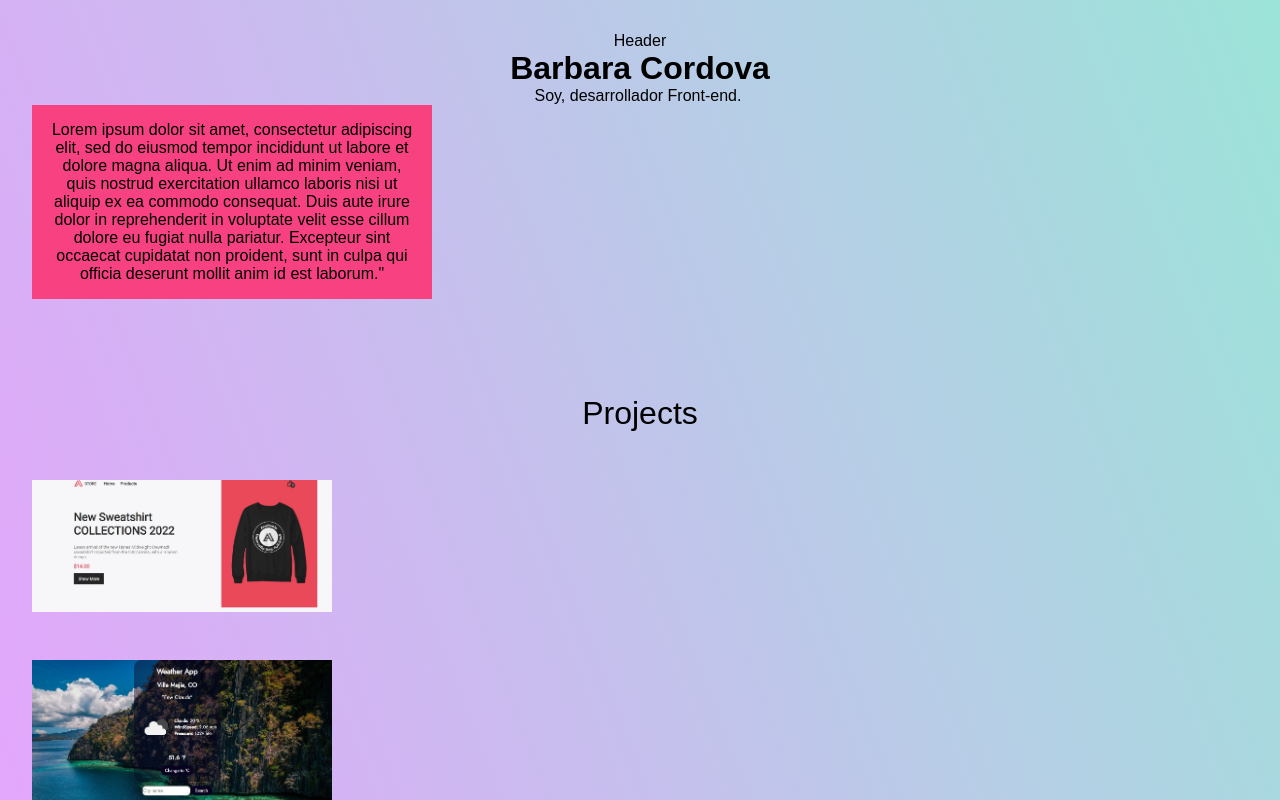
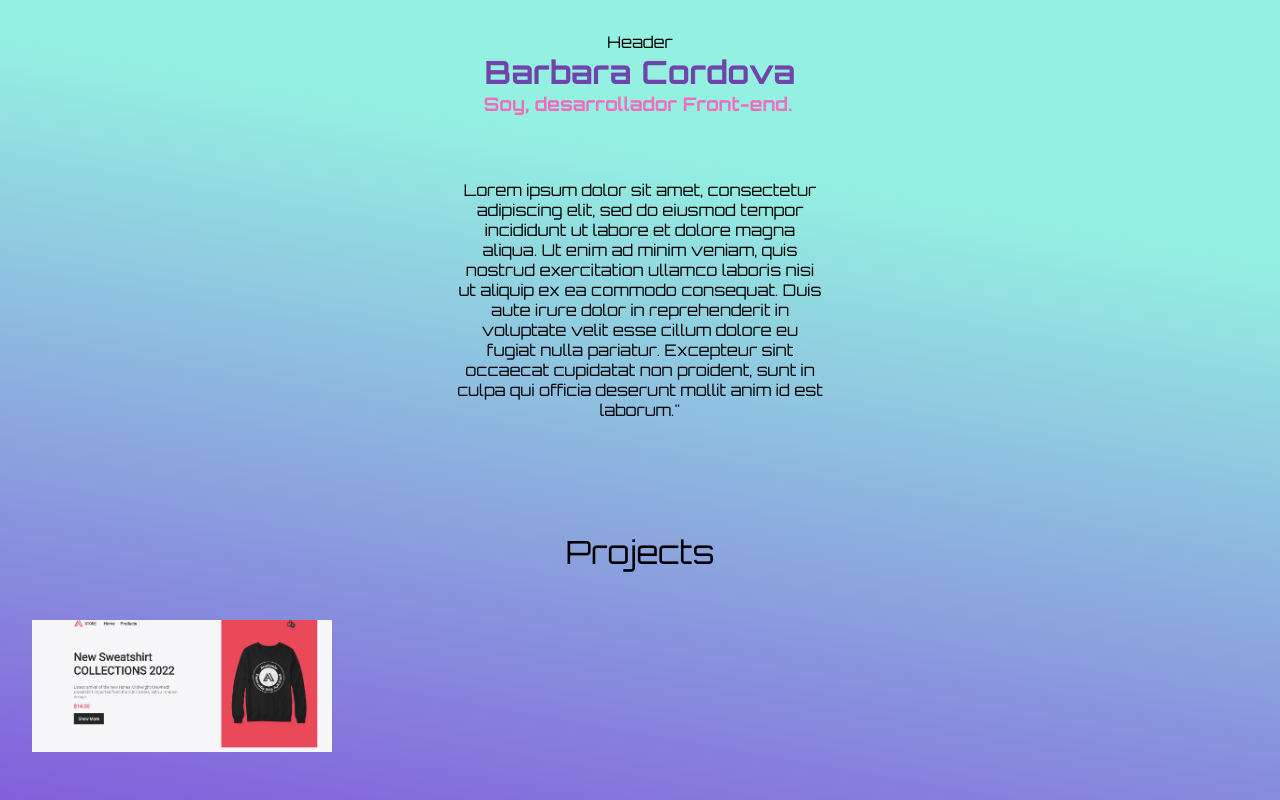
Before and after one commit to cordovabarbara/my-portfolio, a React (Vite) app: page / in a window 1280 px wide. Shown: the top 800 px of the page. Built offline with nearby package versions, Linux system fonts and the light colour scheme.

Commit message:
se agregaron estilos a la seccion about y a la seccion banner

```diff
--- a/index.html
+++ b/index.html
@@ -4,6 +4,9 @@
     <meta charset="UTF-8" />
     <link rel="icon" type="image/svg+xml" href="./public/porfolio.png" />
     <meta name="viewport" content="width=device-width, initial-scale=1.0" />
+    <link rel="preconnect" href="https://fonts.googleapis.com">
+<link rel="preconnect" href="https://fonts.gstatic.com" crossorigin>
+<link href="https://fonts.googleapis.com/css2?family=Orbitron:wght@400;500;600;700&display=swap" rel="stylesheet">
     <title>Barbara Cordova Portafolio</title>
   </head>
   <body>
--- a/src/components/About.jsx
+++ b/src/components/About.jsx
@@ -3,7 +3,7 @@ import "./styles/about.css";
 
 const About = () => {
   return (
-    <div id='about' className='section'>
+    <div id='about' className='about'>
     <p className='about__p'>
     Lorem ipsum dolor sit amet, consectetur adipiscing elit, sed do eiusmod tempor incididunt ut labore et dolore magna aliqua. Ut enim ad minim veniam, quis nostrud exercitation ullamco laboris nisi ut aliquip ex ea commodo consequat. Duis aute irure dolor in reprehenderit in voluptate velit esse cillum dolore eu fugiat nulla pariatur. Excepteur sint occaecat cupidatat non proident, sunt in culpa qui officia deserunt mollit anim id est laborum."
     </p>
--- a/src/components/Banner.jsx
+++ b/src/components/Banner.jsx
@@ -1,15 +1,17 @@
 import React from 'react'
 import {TypeAnimation} from 'react-type-animation'
+import "./styles/banner.css";
 
 const Banner = () => {
   return (
     <div>
-      <h1> Barbara <span>Cordova</span></h1>
+      <h1 className='title__banner'> Barbara <span>Cordova</span></h1>
       <TypeAnimation
         sequence={[
           'Soy, desarrollador Front-end.',
           500,
         ]}
+        wrapper="h3"
         repeat={Infinity}
         />
     </div>
--- a/src/components/styles/about.css
+++ b/src/components/styles/about.css
@@ -1,5 +1,13 @@
+.about{
+    display: flex;
+    flex-direction: column;
+    margin-top: 3em;
+    justify-content: center;
+    align-items: center;
+}
+
 .about__p{
+
     width: 400px;
     padding: 1em;
-    background-color: rgba(250, 61, 124, 0.959);
 }
--- /dev/null
+++ b/src/components/styles/banner.css
@@ -0,0 +1,7 @@
+.title__banner{
+    color: rgb(112, 68, 170);
+}
+
+h3{
+    color: rgb(240, 109, 190);
+}
--- a/src/components/styles/navbar.css
+++ b/src/components/styles/navbar.css
@@ -1,5 +1,5 @@
 .navbar {
-  padding-top: 8em;
+  padding-top: 5em;
   display: flex;
   flex-direction: row;
   justify-content: center;
@@ -15,6 +15,7 @@
 }
 
 .navbar__item{
+
   border-radius: 100%;
   transition: background 0.3s;
 
--- a/src/index.css
+++ b/src/index.css
@@ -10,10 +10,9 @@ html{
 
 body{
   margin: 0;
-  font-family: 'Josefin Sans', sans-serif;
-  background: rgb(238,174,202);
-  background: rgb(235,159,255);
-  background: linear-gradient(69deg, rgba(235,159,255,1) 0%, rgba(156,228,217,1) 100%);
+  font-family: 'Orbitron', sans-serif;
+  background: rgb(119,0,215);
+background: linear-gradient(10deg, rgba(119,0,215,1) 5%, rgba(148,241,226,1) 84%);
 }
 
 
@@ -28,7 +27,6 @@ ul li{
 }
 
 
-
 input{
   outline: none;
   font-family: inherit;
```
